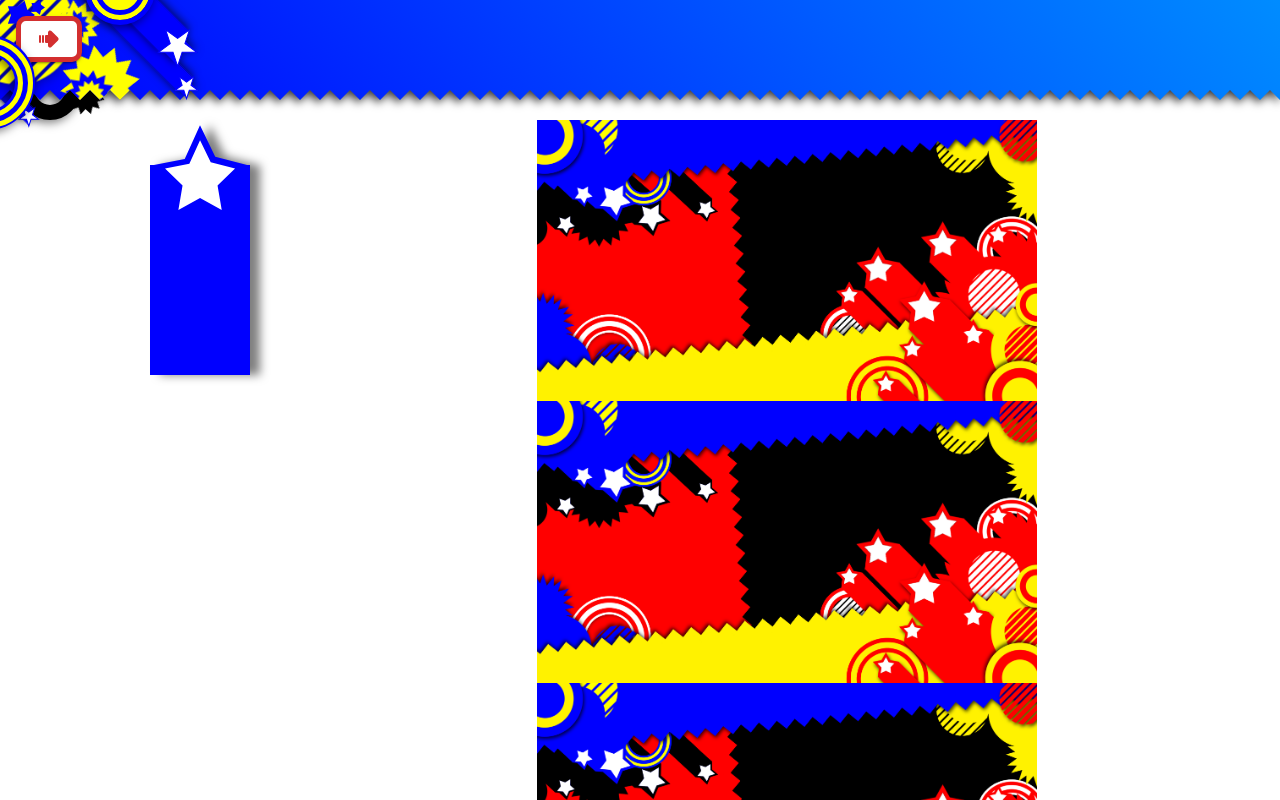
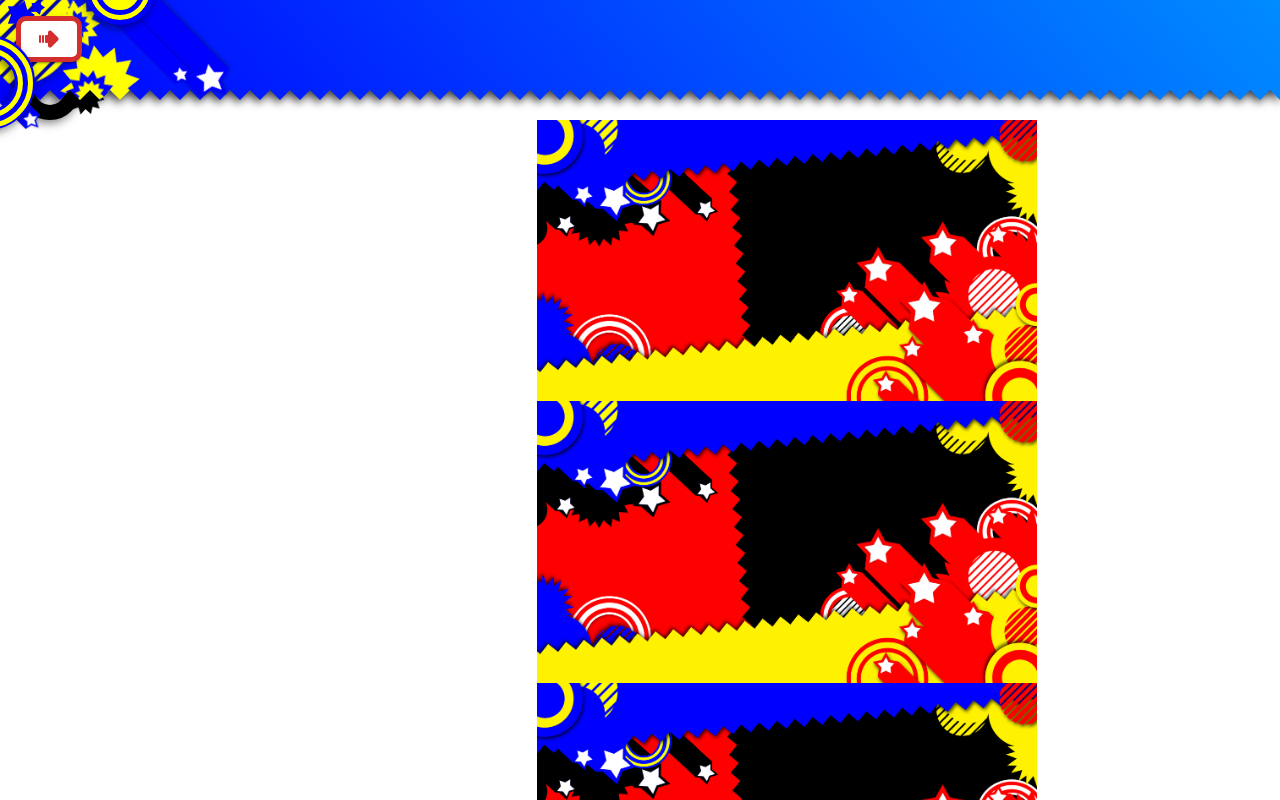
Before and after one commit to lluuvvii/my-personal-web-nextjs, a Next.js app: page /test in a window 1280 px wide. Shown: the top 800 px of the page. Built offline with nearby package versions, Linux system fonts and the light colour scheme.

Commit message:
update performance star component

```diff
--- a/src/app/components/navbar/Navbar.tsx
+++ b/src/app/components/navbar/Navbar.tsx
@@ -4,16 +4,13 @@ import { motion } from 'framer-motion'
 import HideOnScroll from '@/app/components/navbar/HideOnScroll'
 import { AppBar, Box, Button, Grid, Slide, useScrollTrigger } from '@mui/material'
 import ZigzagContainer from '../materials/ZigzagContainer'
-import { memo, useMemo, useState } from 'react'
+import { useMemo, useState } from 'react'
 import SideBar from '../sidebar/SideBar'
 import { IconArrowBigRightLinesFilled } from '@tabler/icons-react'
-import StarLongShadow from '../materials/StarLongShadow'
 
 interface Props {
   window?: () => Window | undefined
 }
-
-const MemoizedStarLongShadow = memo(StarLongShadow)
 
 const Navbar = ({ window }: Props) => {
   const [open, setOpen] = useState(false)
@@ -68,18 +65,6 @@ const Navbar = ({ window }: Props) => {
               animate={{ rotate: -360 }}
               transition={{ repeat: Infinity, duration: 15, ease: 'linear' }}
             >
-            </Box>
-          </Slide>
-          <Slide direction='right' appear={true} in={!open && !trigger} timeout={300}>
-            <Box
-              position='absolute'
-              sx={{
-                top: '135px',
-                left: '40px'
-              }}
-            >
-              {/* <BoxWithLongShadow fontSize='30px' shadowLength={100} /> */}
-              <MemoizedStarLongShadow fontSize='25px' shadowLength={150} transform='rotate(180deg)' />
             </Box>
           </Slide>
           <ZigzagContainer width='100%' height='100px' color='blue' toColor='#008cff' toGradient='50deg' bottom>
@@ -242,27 +227,77 @@ const Navbar = ({ window }: Props) => {
               </Grid>
             </Grid>
           </ZigzagContainer>
-          <Slide direction='down' appear={true} in={!open && !trigger} timeout={100}>
+          {/* stars long shadow */}
+          <Slide direction='down' appear={true} in={!open && !trigger} timeout={300}>
             <Box
-              position='absolute'
               sx={{
-                top: '110px',
-                left: '200px'
-              }}
-            >
-              <StarLongShadow fontSize='30px' shadowLength={250} transform='rotate(180deg)' />
+                position: 'absolute',
+                '& svg': {
+                  filter: 'drop-shadow(-2px 3px 10px rgba(0,0,0,0.5))',
+                },
+                top: '80px',
+                left: '240px'
+              }}>
+              <div style={{ transform: 'scale(0.2) rotate(135deg)', width: '1px', height: '1px' }}>
+                <svg
+                  width="200px"
+                  height="700px"
+                  fill="blue"
+                  xmlns="http://www.w3.org/2000/svg"
+                >
+                  <rect x="0" y="80" width="100%" height="100%" fill="blue" />
+                  <path d="M100 0.587l30.52 66.76L200 81.25l-50 48.5L161.92 200 100 165.83 38.08 200 50 129.75 0 81.25l69.44-13.29z" />
+                  <path d="M100 0.587l30.52 66.76L200 81.25l-50 48.5L161.92 200 100 165.83 38.08 200 50 129.75 0 81.25l69.44-13.29z" transform='scale(0.7) translate(42.5, 47)' fill='white' />
+                </svg>
+              </div>
             </Box>
           </Slide>
-          <Slide direction='down' appear={true} in={!open && !trigger} timeout={100}>
+          <Slide direction='down' appear={true} in={!open && !trigger} timeout={300}>
             <Box
-              position='absolute'
               sx={{
-                top: '85px',
-                left: '200px'
-              }}
-            >
-              {/* <BoxWithLongShadow fontSize='30px' shadowLength={100} /> */}
-              <StarLongShadow fontSize='50px' shadowLength={150} transform='rotate(180deg)' />
+                position: 'absolute',
+                '& svg': {
+                  filter: 'drop-shadow(-2px 3px 10px rgba(0,0,0,0.5))',
+                },
+                top: '75px',
+                left: '195px'
+              }}>
+              <div style={{ transform: 'scale(0.1) rotate(135deg)', width: '1px', height: '1px' }}>
+                <svg
+                  width="200px"
+                  height="1000px"
+                  fill="blue"
+                  xmlns="http://www.w3.org/2000/svg"
+                >
+                  <rect x="0" y="80" width="100%" height="100%" fill="blue" />
+                  <path d="M100 0.587l30.52 66.76L200 81.25l-50 48.5L161.92 200 100 165.83 38.08 200 50 129.75 0 81.25l69.44-13.29z" />
+                  <path d="M100 0.587l30.52 66.76L200 81.25l-50 48.5L161.92 200 100 165.83 38.08 200 50 129.75 0 81.25l69.44-13.29z" transform='scale(0.7) translate(42.5, 47)' fill='white' />
+                </svg>
+              </div>
+            </Box>
+          </Slide>
+          <Slide direction='down' appear={true} in={!open && !trigger} timeout={300}>
+            <Box
+              sx={{
+                position: 'absolute',
+                '& svg': {
+                  filter: 'drop-shadow(-2px 3px 10px rgba(0,0,0,0.5))',
+                },
+                top: '120px',
+                left: '45px'
+              }}>
+              <div style={{ transform: 'scale(0.1) rotate(135deg)', width: '1px', height: '1px' }}>
+                <svg
+                  width="200px"
+                  height="1000px"
+                  fill="blue"
+                  xmlns="http://www.w3.org/2000/svg"
+                >
+                  <rect x="0" y="80" width="100%" height="100%" fill="blue" />
+                  <path d="M100 0.587l30.52 66.76L200 81.25l-50 48.5L161.92 200 100 165.83 38.08 200 50 129.75 0 81.25l69.44-13.29z" />
+                  <path d="M100 0.587l30.52 66.76L200 81.25l-50 48.5L161.92 200 100 165.83 38.08 200 50 129.75 0 81.25l69.44-13.29z" transform='scale(0.7) translate(42.5, 47)' fill='white' />
+                </svg>
+              </div>
             </Box>
           </Slide>
           <Slide direction='down' appear={true} in={!open && !trigger} timeout={200}>
@@ -369,27 +404,6 @@ const Navbar = ({ window }: Props) => {
               </Box>
             </Box>
           </Slide>
-          <Box
-            sx={{
-              position: 'absolute',
-              '& svg': {
-                filter: 'drop-shadow(20px 0 10px rgba(0,0,0,0.5))',
-              },
-              transform: 'scale(0.5)',
-              top: 0,
-              left: 100
-            }}>
-            <svg
-              width="200px"
-              height="500px"
-              fill="blue"
-              xmlns="http://www.w3.org/2000/svg"
-            >
-              <rect x="0" y="80" width="100%" height="100%" fill="blue" />
-              <path d="M100 .587l30.52 62.76L200 81.25l-50 48.5L161.92 200 100 165.83 38.08 200 50 129.75 0 81.25l69.44-13.29z" />
-              <path d="M100 .587l30.52 62.76L200 81.25l-50 48.5L161.92 200 100 165.83 38.08 200 50 129.75 0 81.25l69.44-13.29z" transform='scale(0.7) translate(43, 43)' fill='white' />
-            </svg>
-          </Box>
         </Box>
       </AppBar>
     </HideOnScroll >
```
